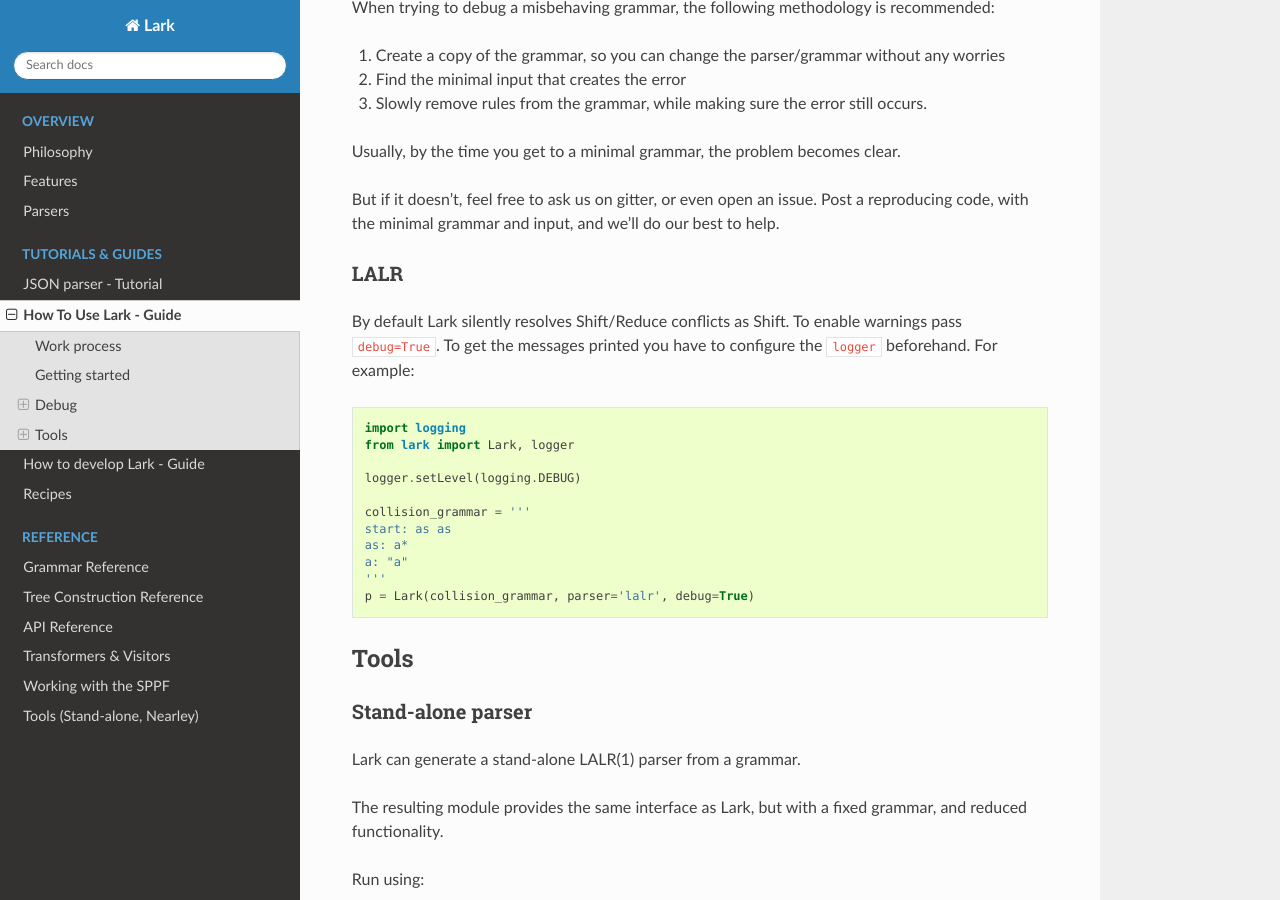
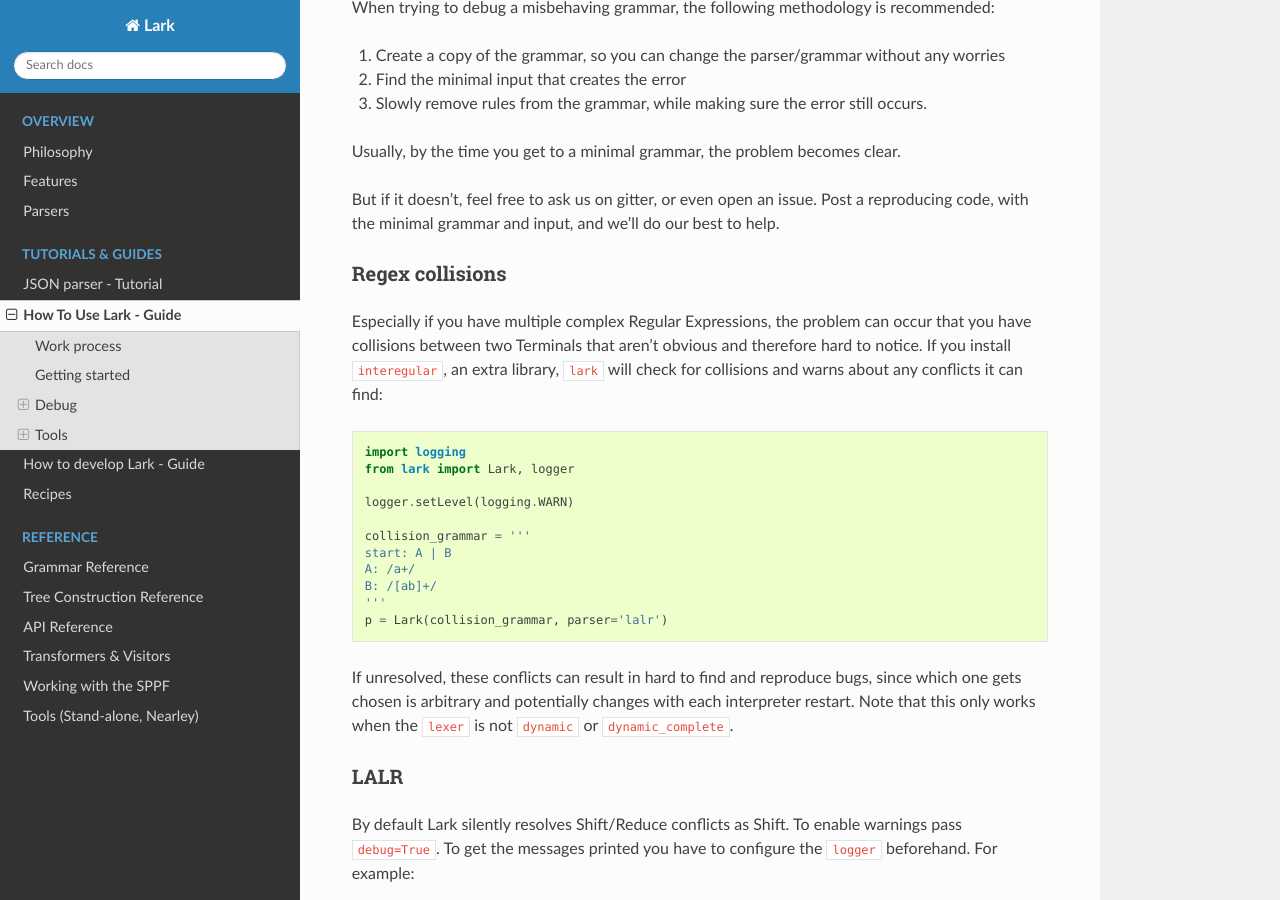
Before and after one commit to lark-parser/lark, a Sphinx documentation site: the page built from docs/how_to_use.md, in a window 1280 px wide and 900 px high, scrolled down 1100 px. Built offline with Sphinx 7.4.7 and the Read the Docs theme 2.0.0, drawn with Linux system fonts in a browser that asks for light colours; pages that are not in the unit, such as notebooks, are missing from menus.

Commit message:
Added documentation for interegular integration

````diff
--- a/docs/how_to_use.md
+++ b/docs/how_to_use.md
@@ -42,6 +42,27 @@
 
 But if it doesn't, feel free to ask us on gitter, or even open an issue. Post a reproducing code, with the minimal grammar and input, and we'll do our best to help.
 
+### Regex collisions
+
+Especially if you have multiple complex Regular Expressions, the problem can occur that you have collisions between two Terminals that aren't obvious and therefore hard to notice. If you install `interegular`, an extra library, `lark` will check for collisions and warns about any conflicts it can find:
+
+```
+import logging
+from lark import Lark, logger
+
+logger.setLevel(logging.WARN)
+
+collision_grammar = '''
+start: A | B
+A: /a+/
+B: /[ab]+/
+'''
+p = Lark(collision_grammar, parser='lalr')
+```
+If unresolved, these conflicts can result in hard to find and reproduce bugs, since which one gets chosen is arbitrary and potentially changes with each interpreter restart.
+Note that this only works when the `lexer` is not `dynamic` or `dynamic_complete`.
+
+
 ### LALR
 
 By default Lark silently resolves Shift/Reduce conflicts as Shift. To enable warnings pass `debug=True`. To get the messages printed you have to configure the `logger` beforehand. For example:
````
Also changed, not shown: docs/features.md (+1 -0 lines).
